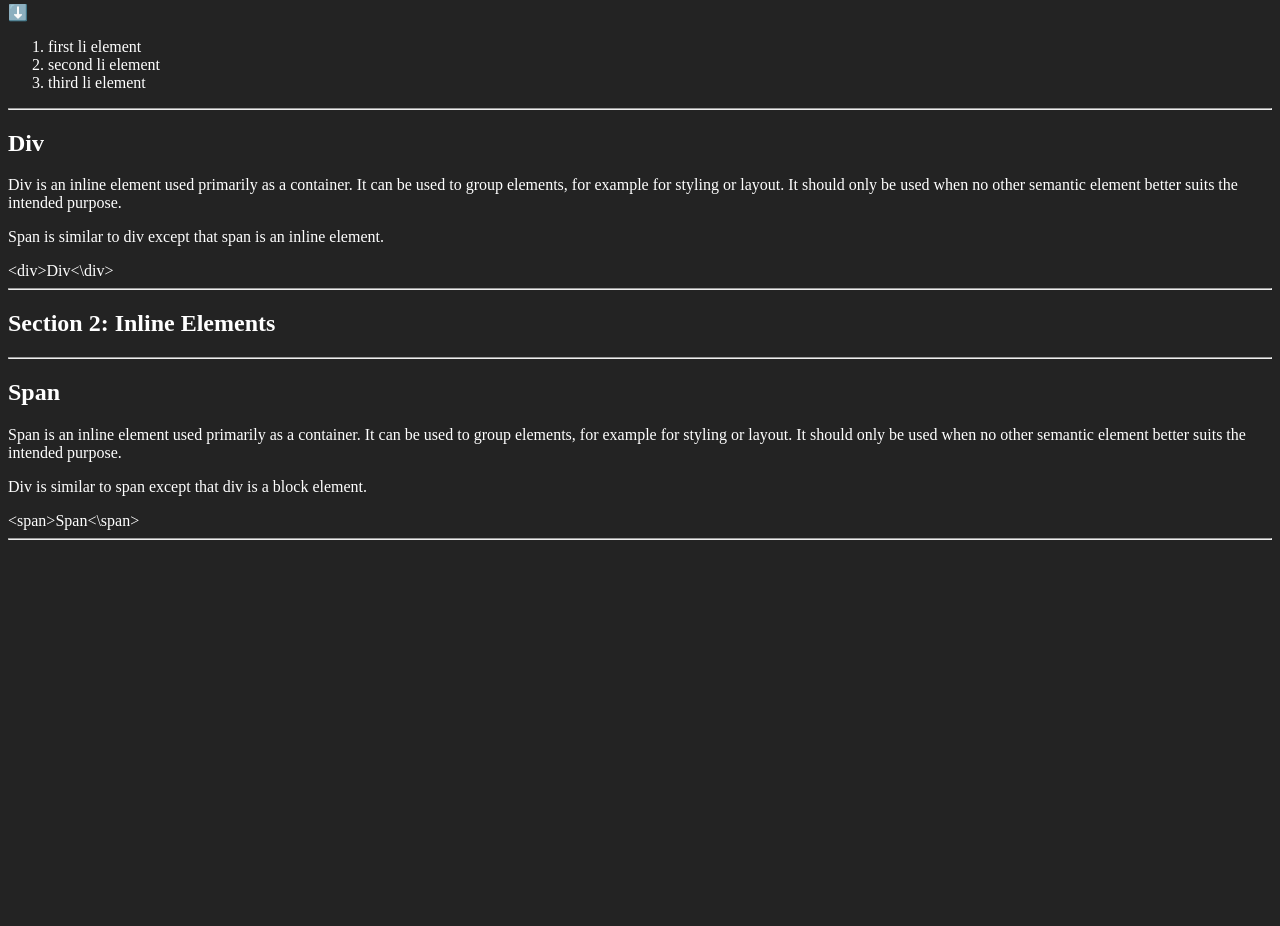
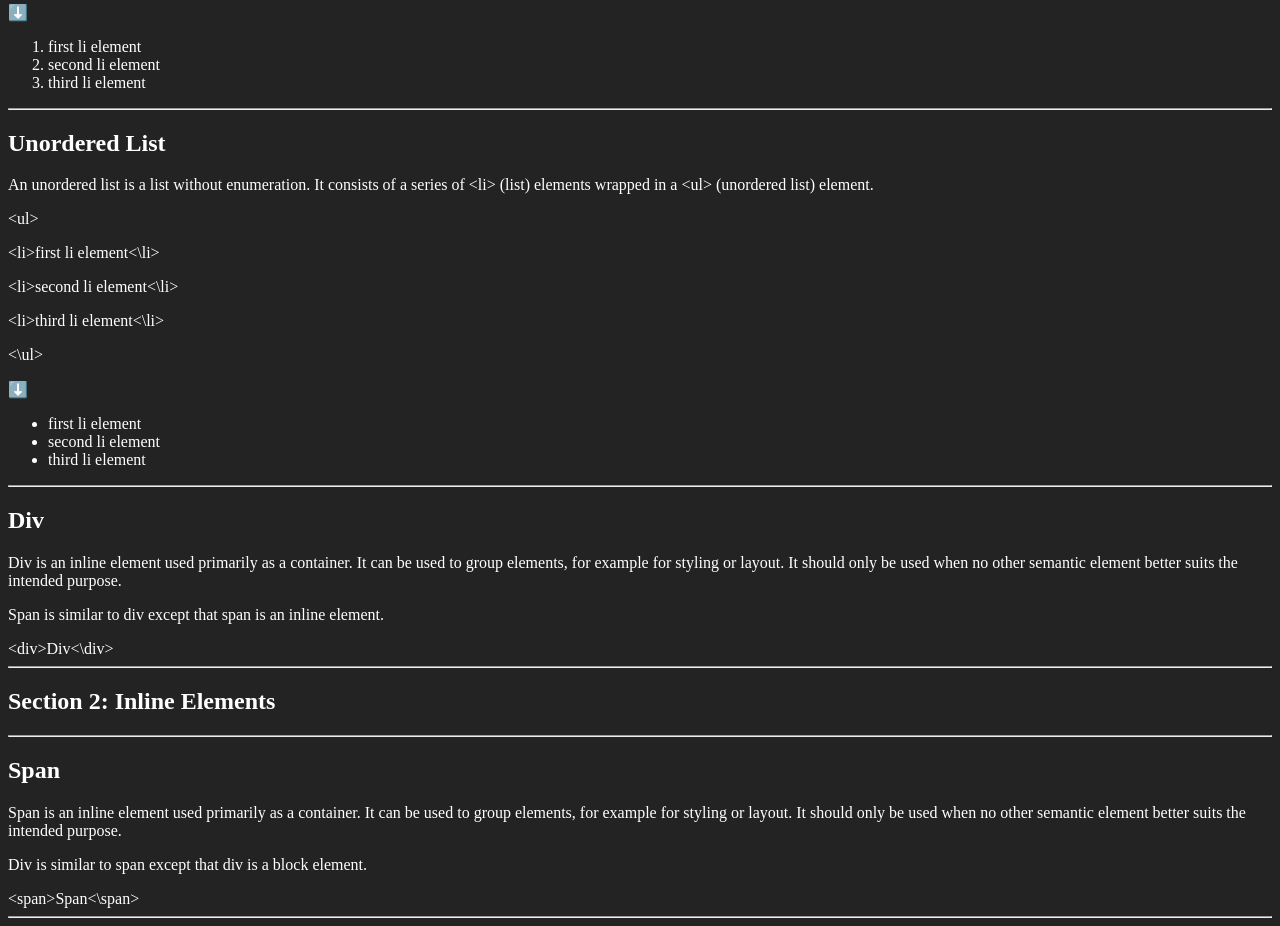
Before and after one commit to DevArrowsmith/html-scrapbook, a plain HTML site: page index.html in a window 1280 px wide. Shown: the part 870-1796 px from the top of the page. Before the commit the page ends 1418 px from the top, so only its background shows below. Drawn offline with Linux system fonts and the light colour scheme.

Commit message:
Add section on ul element.

```diff
--- a/index.html
+++ b/index.html
@@ -49,6 +49,25 @@
 
 <hr>
 
+<h2>Unordered List</h2>
+<p>An unordered list is a list without enumeration. It consists of a series of &lt;li&gt; (list) elements wrapped in a &lt;ul&gt; (unordered list) element.</p>
+
+<p>&lt;ul&gt;</p>
+<p>&lt;li&gt;first li element&lt;&bsol;li&gt;</p>
+<p>&lt;li&gt;second li element&lt;&bsol;li&gt;</p>
+<p>&lt;li&gt;third li element&lt;&bsol;li&gt;</p>
+<p>&lt;&bsol;ul&gt;</p>
+
+<p>⬇️</p>
+
+<ul>
+    <li>first li element</li>
+    <li>second li element</li>
+    <li>third li element</li>
+</ul>
+
+<hr>
+
 <h2>Div</h2>
 <p>Div is an inline element used primarily as a container. It can be used to group elements, for example for styling or layout. It should only be used when no other semantic element better suits the intended purpose.</p>
 <p>Span is similar to div except that span is an inline element.</p>
```
